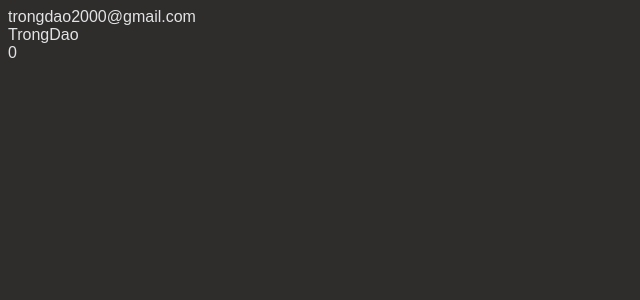
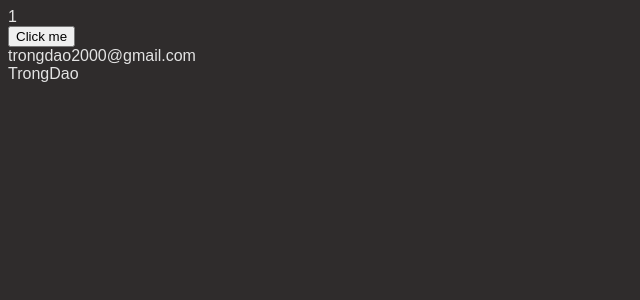
Before and after one commit to dao2002/Full-Course-ReactJS, a React (Vite) app: page / in a window 1280 px wide. Shown: the top 300 px of the page, without its empty margins (0-640 px from the left). Built offline with nearby package versions, Linux system fonts and the light colour scheme.

Commit message:
Using State with Context

```diff
--- a/src/App.jsx
+++ b/src/App.jsx
@@ -1,23 +1,22 @@
+import { useState } from "react";
 import { PostContainer } from "./components/PostContainer";
 import { PostContentButtons } from "./components/PostContentButtons";
 import { UserContext } from "./utils/contexts/UserContext";
 
 export default function App() {
+  const [userData, setUserData] = useState({
+    id: 1,
+    username: "trongdao",
+    email: "trongdao2000@gmail.com",
+    displayName: "TrongDao",
+  });
   return (
     <>
-      <UserContext.Provider
-        value={{
-          id: 1,
-          username: "trongdao",
-          email: "trongdao2000@gmail.com",
-          displayName: "TrongDao",
-        }}
-      >
+      <UserContext.Provider value={{ ...userData, setUserData }}>
         <div>
           <PostContainer />
         </div>
       </UserContext.Provider>
-      <PostContentButtons />
     </>
   );
 }
--- a/src/components/PostContent.jsx
+++ b/src/components/PostContent.jsx
@@ -4,5 +4,10 @@ import { PostContentButtons } from "./PostContentButtons";
 
 export function PostContent({ data }) {
   const userContextData = useContext(UserContext);
-  return <div>{userContextData.email}</div>;
+  return (
+    <div>
+      <PostContentButtons />
+      {userContextData.email}
+    </div>
+  );
 }
--- a/src/components/PostContentButtons.jsx
+++ b/src/components/PostContentButtons.jsx
@@ -3,5 +3,17 @@ import { UserContext } from "../utils/contexts/UserContext";
 
 export function PostContentButtons() {
   const userContextData = useContext(UserContext);
-  return <div>{userContextData.id}</div>;
+  return (
+    <div>
+      {userContextData.id}
+      <br />
+      <button
+        onClick={() => {
+          userContextData.setUserData;
+        }}
+      >
+        Click me
+      </button>
+    </div>
+  );
 }
--- a/src/utils/contexts/UserContext.js
+++ b/src/utils/contexts/UserContext.js
@@ -5,4 +5,5 @@ export const UserContext = createContext({
   username: "",
   email: "",
   displayName: "",
+  setUserData: () => {},
 });
```
